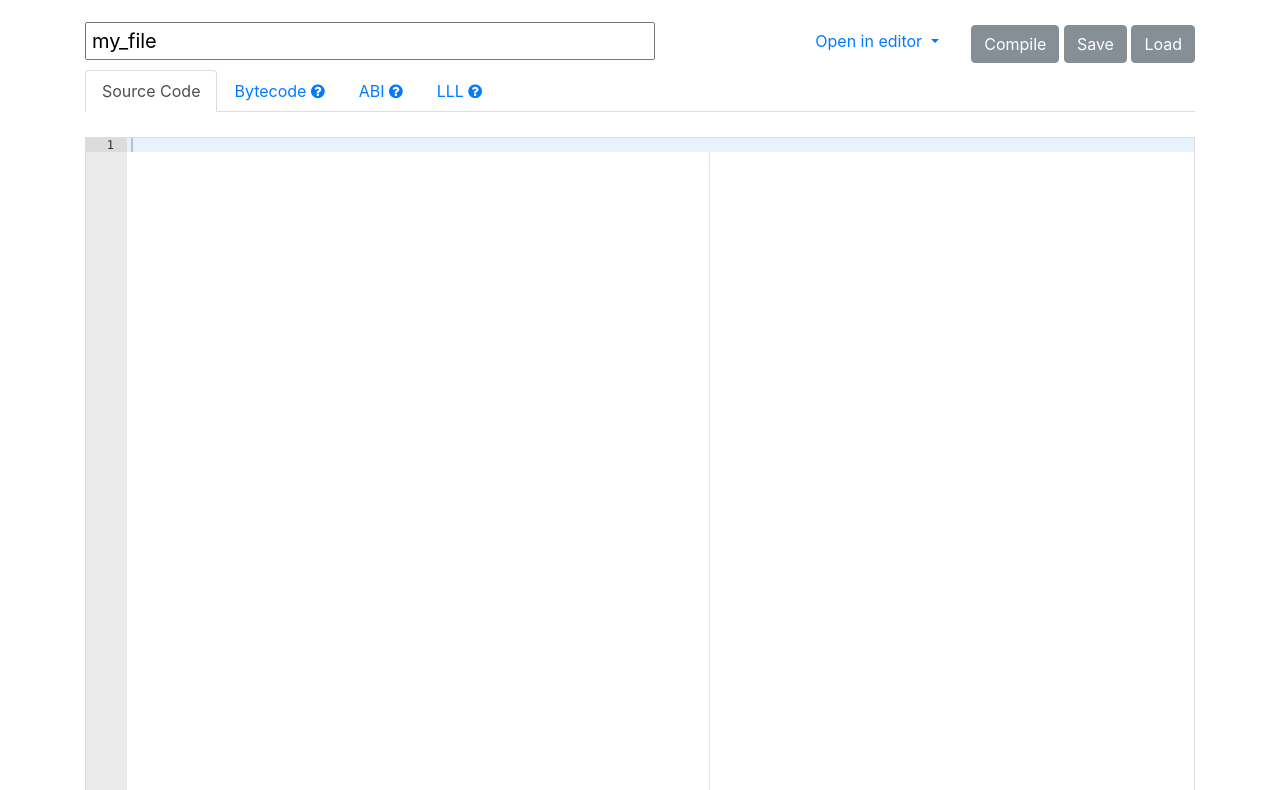
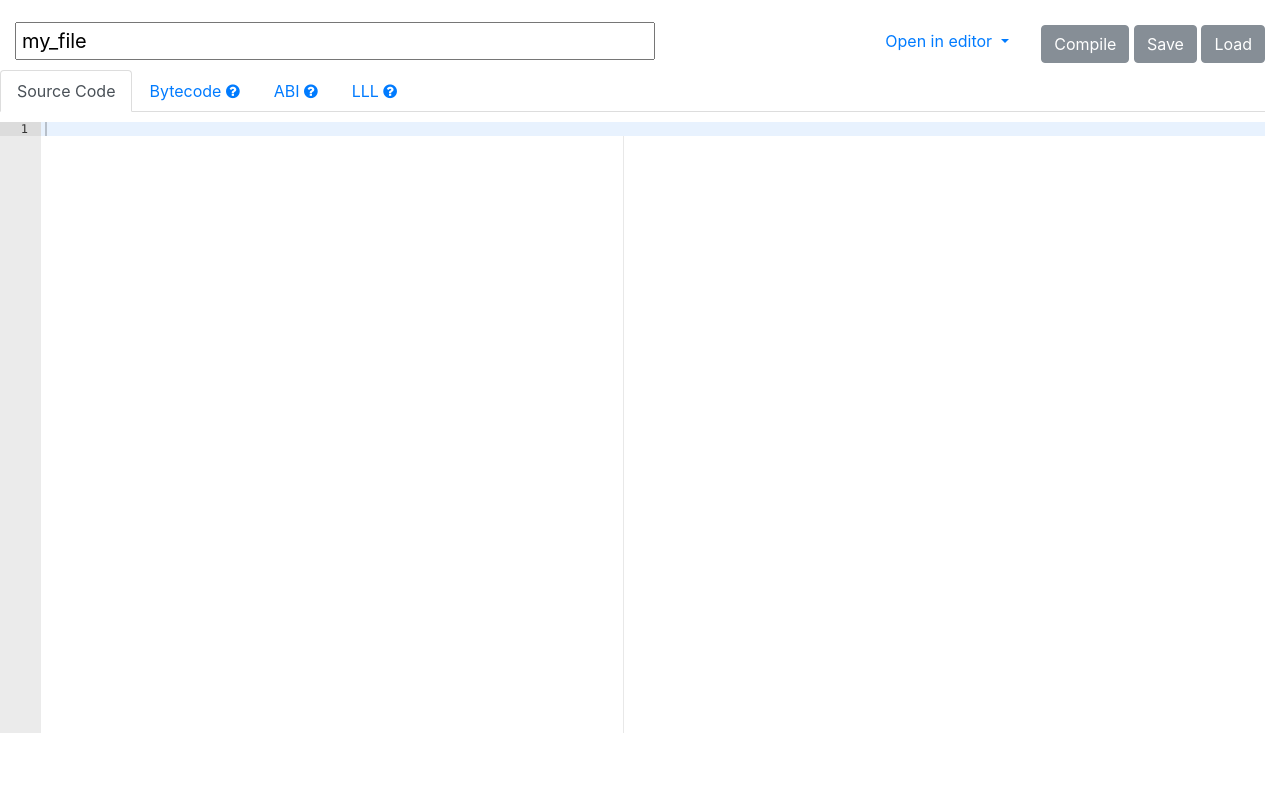
Before and after one commit to vyper-online/editor, a plain HTML site: page index.html in a window 1280 px wide. Shown: the part 64-854 px from the top of the page. After the commit the page ends 800 px from the top, so only its background shows below. Drawn offline with Linux system fonts and the light colour scheme; no server answers.

Commit message:
Improved Editor Layout
Made the editor height adapt to the screen height to prevent double vertical scrolling and make it more suitable for desktop.

```diff
--- a/css/content-1.0.3.css
+++ b/css/content-1.0.4.css
@@ -1,6 +1,11 @@
+html {
+   height: 100%;
+}
+body {
+   min-height: 100%;
+}
 
-
-#editor, #abiReadable, #lll {
+#abiReadable, #lll {
   border: 1px solid #ddd;
   height:800px;
 }
@@ -21,7 +26,12 @@
 }
 
 #editorTab {
-   margin-bottom: 40px;
+   margin-bottom: 0px;
+}
+
+#editor{
+   margin-top: 10px;
+   margin-bottom: 3px;
 }
 
 #filename {
@@ -63,3 +73,11 @@
    display: inline-block;
    cursor: pointer; /* "hand" cursor */
 }
+
+.container {
+   max-width: none !important;
+}
+
+.col {
+   padding-left: 0px;
+}
--- a/index.html
+++ b/index.html
@@ -8,7 +8,7 @@
     <meta name="description" content="Online Compiler and Playground for the Ethereum Vyper programming language.">
     <link rel="stylesheet" href="js/bootstrap-4-beta/css/bootstrap.min.css">
     <link rel="stylesheet" href="css/font-awesome-4.7.0.min.css">
-    <link rel="stylesheet" href="css/content-1.0.3.css">
+    <link rel="stylesheet" href="css/content-1.0.4.css">
     <!-- Set Favicon -->
     <link rel="shortcut icon" type="image/png" href="icons/favicon.ico" />
   </head>
@@ -89,7 +89,7 @@
           <!-- Tab panes -->
           <div class="tab-content">
             <div class="tab-pane active" id="editorTab" role="tabpanel">
-              <div id="editor" ondrop="loadFileDropped(event);" style="margin-top:25px;"></div>
+              <div id="editor" ondrop="loadFileDropped(event);"></div>
             </div>
             <div class="tab-pane" id="bytecodeTab" role="tabpanel">
               <div id="bytecode" class="wrap abi-box" style="margin-top:25px;"></div>
@@ -128,6 +128,8 @@
       $(document).ready(function() {
         API.init();
 
+        $('#editor').height($(window).height() - $("#editor").offset().top - 3);
+
         $('#myTab').on('shown.bs.tab', function(e) {
           API.abiEditor.resize()
           API.lllEditor.resize()
@@ -146,6 +148,10 @@
         $('#saveBtn').click(function() {
           download($("#filename").val() + ".vy", ace.edit("editor").getValue())
         });
+      });
+
+      $(window).on('resize', function(){
+          $('#editor').height($(window).height() - $("#editor").offset().top - 3);
       });
 
       function download(filename, text) {
```
